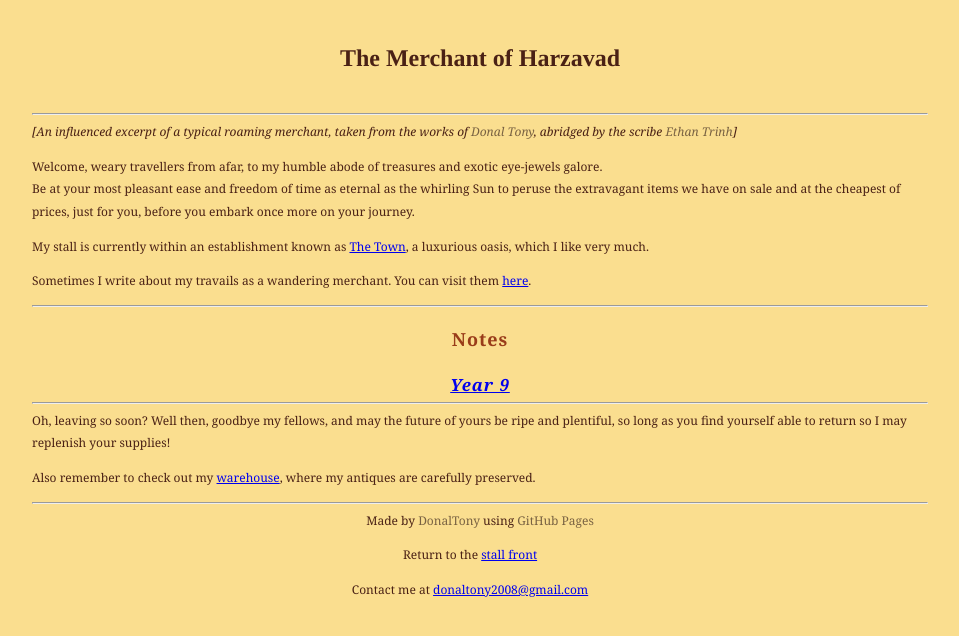
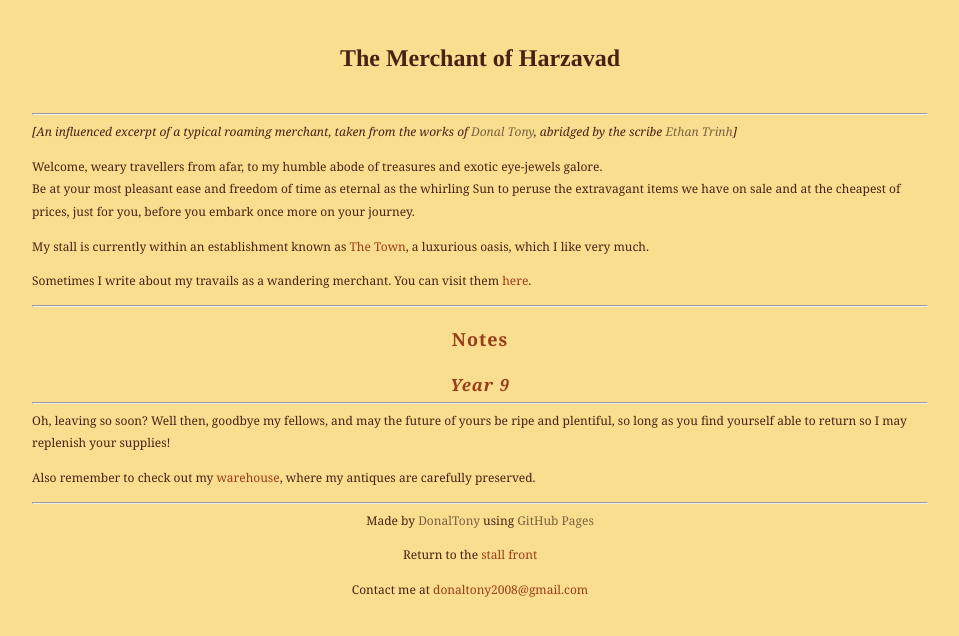
Before and after one commit to dvaraka/the-merchant, a Jekyll site: the page built from index.md, in a window 1280 px wide. Shown: the top 636 px of the page, without its empty margins (160-1119 px from the left). Built offline with Jekyll 4.4.1, drawn with Linux system fonts in a browser that asks for light colours; our own code applies the rules of GitHub Pages for plain Markdown files.

Commit message:
Update main.css

```diff
--- a/assets/css/main.css
+++ b/assets/css/main.css
@@ -43,13 +43,14 @@ h4 {
 }
 
 a:hover {
-    background-color: #993C19;
-    color: #FADE8F;
+	background-color: #993C19;
+	color: #FADE8F;
 }
 
 a {
-    /* the rest of the css */
-    transition: color .3s ease-in-out, #FADE8F .3s ease-in-out;
+	color: #993C19;
+	text-decoration: none;
+	transition: color .3s ease-in-out, #FADE8F .3s ease-in-out;
 }
 
 abbr {
```
